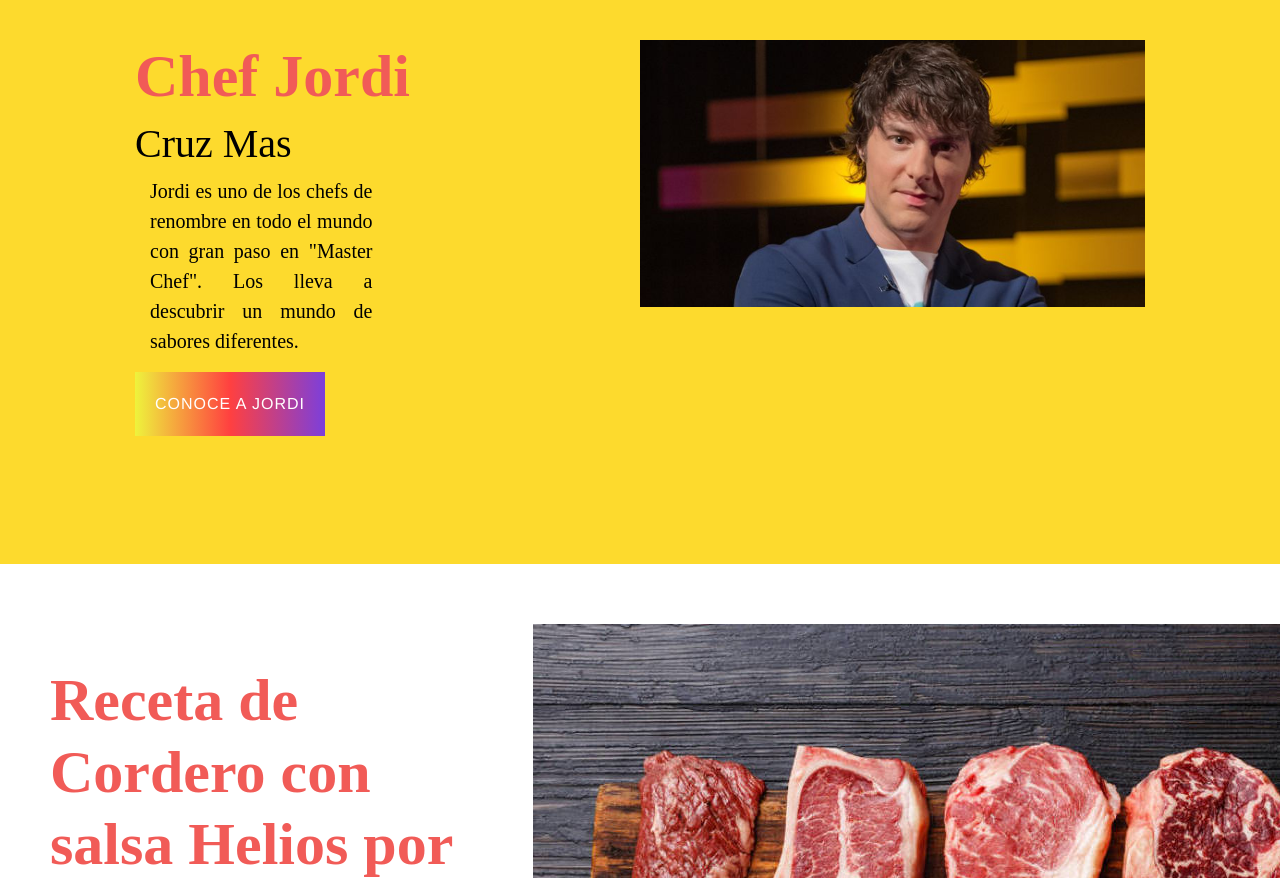
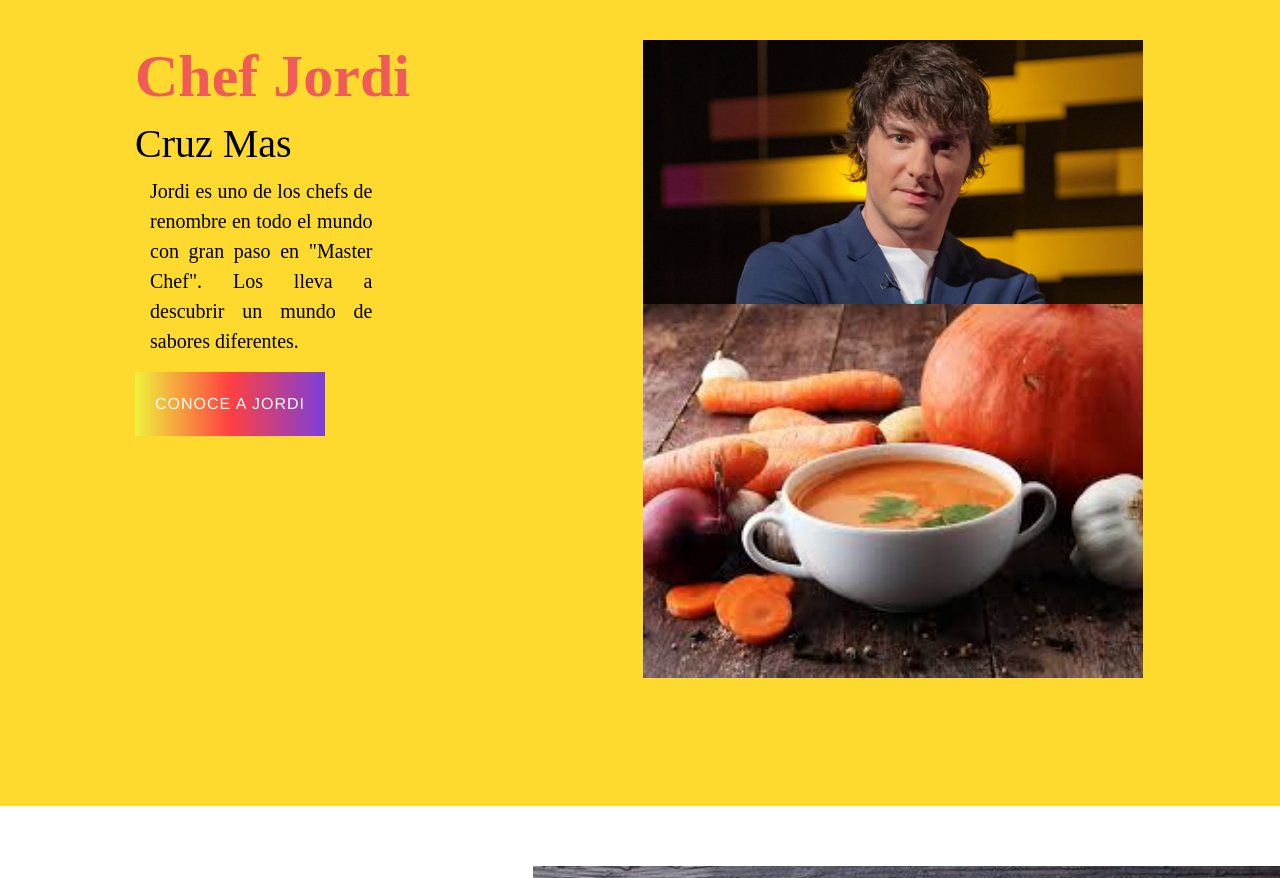
Before and after one commit to walterpaz12/foodspot, a plain HTML site: page videos_fs.html in a window 1280 px wide. Shown: the part 960-1838 px from the top of the page. Drawn offline with Linux system fonts and the light colour scheme.

Commit message:
Actualización Foodspot 3:04 pm 18/6/2020

```diff
--- a/videos_fs.html
+++ b/videos_fs.html
@@ -138,7 +138,9 @@
         </article>
 		    <article class="col-md-6 col-sm-12 col-xs-12">
 
-		 <img src="img/1590515078_353147_1590516614_rrss_normal.jpg" alt="jordi" class="img-fluid m-auto d-block">
+		 <img src="img/1590515078_353147_1590516614_rrss_normal.jpg" alt="jordi" class="img-fluid m-auto d-block" width="500" height="500">
+
+				<img src="img/dbfe74f12add4bead4eedbdef5b75b60.jpg" alt="jordiII" class="img-fluid m-auto d-block" width="500" height="500">
 
 		  </article>
 
```
Also changed, not shown: img/jordi-cruz-el-espanol-con-5-estrellas-michelin-al-cual-decirle-si-chef-02-202004171224162416.jpg (added).
